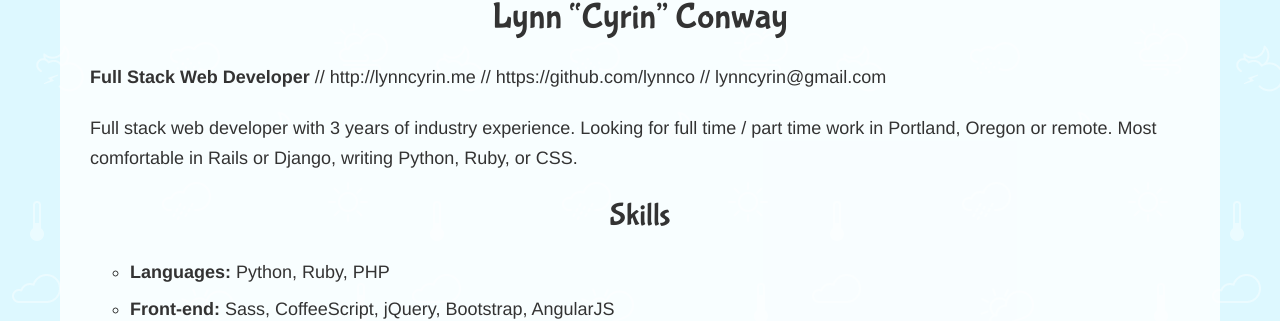
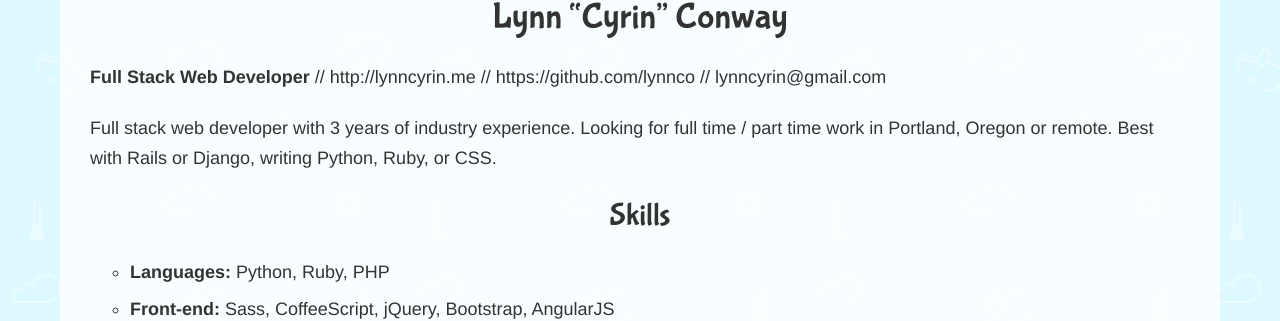
Before and after one commit to coilysiren/lynncyrin.github.io, a Jekyll site: the page built from index.html, in a window 1280 px wide and 900 px high, scrolled down 3020 px. Shown: the part 142-463 px from the top of the window. Built offline with Jekyll 4.4.1, drawn with Linux system fonts in a browser that asks for light colours; nearby versions of some CDN libraries; some of the changed lines change nothing that is shown; some of the changed text lies outside the part shown.

Commit message:
cover letter and resume FINAL UPDATE ... probably

```diff
--- a/_config.yml
+++ b/_config.yml
@@ -15,3 +15,6 @@
 sass:
     style: compressed
     sass_dir: _sass
+
+exclude:
+  - bin
--- a/_includes/about.md
+++ b/_includes/about.md
@@ -4,7 +4,7 @@
 
 - Python, Ruby
 - CSS, JS
-- Rails, Flask
+- Rails, Flask, Django
 
 About Me:
 
--- a/_includes/resume.md
+++ b/_includes/resume.md
@@ -2,7 +2,7 @@
 
 **Full Stack Web Developer** // http://lynncyrin.me // https://github.com/lynnco // lynncyrin@gmail.com
 
-Full stack web developer with 3 years of industry experience. Looking for full time / part time work in Portland, Oregon or remote. Most comfortable in Rails or Django, writing Python, Ruby, or CSS.
+Full stack web developer with 3 years of industry experience. Looking for full time / part time work in Portland, Oregon or remote. Best with Rails or Django, writing Python, Ruby, or CSS.
 
 #### Skills
 
```
Also changed, not shown: readme.md, 4 other files.
